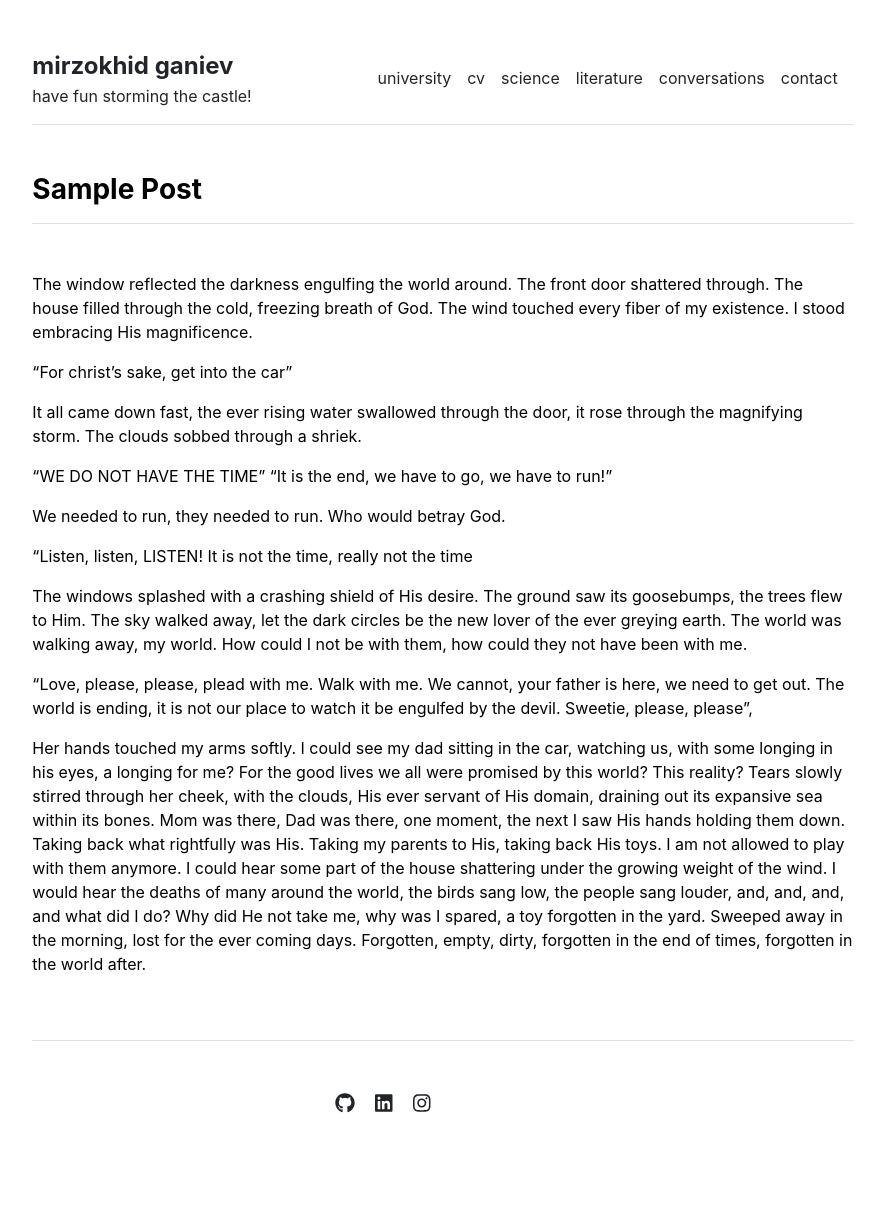
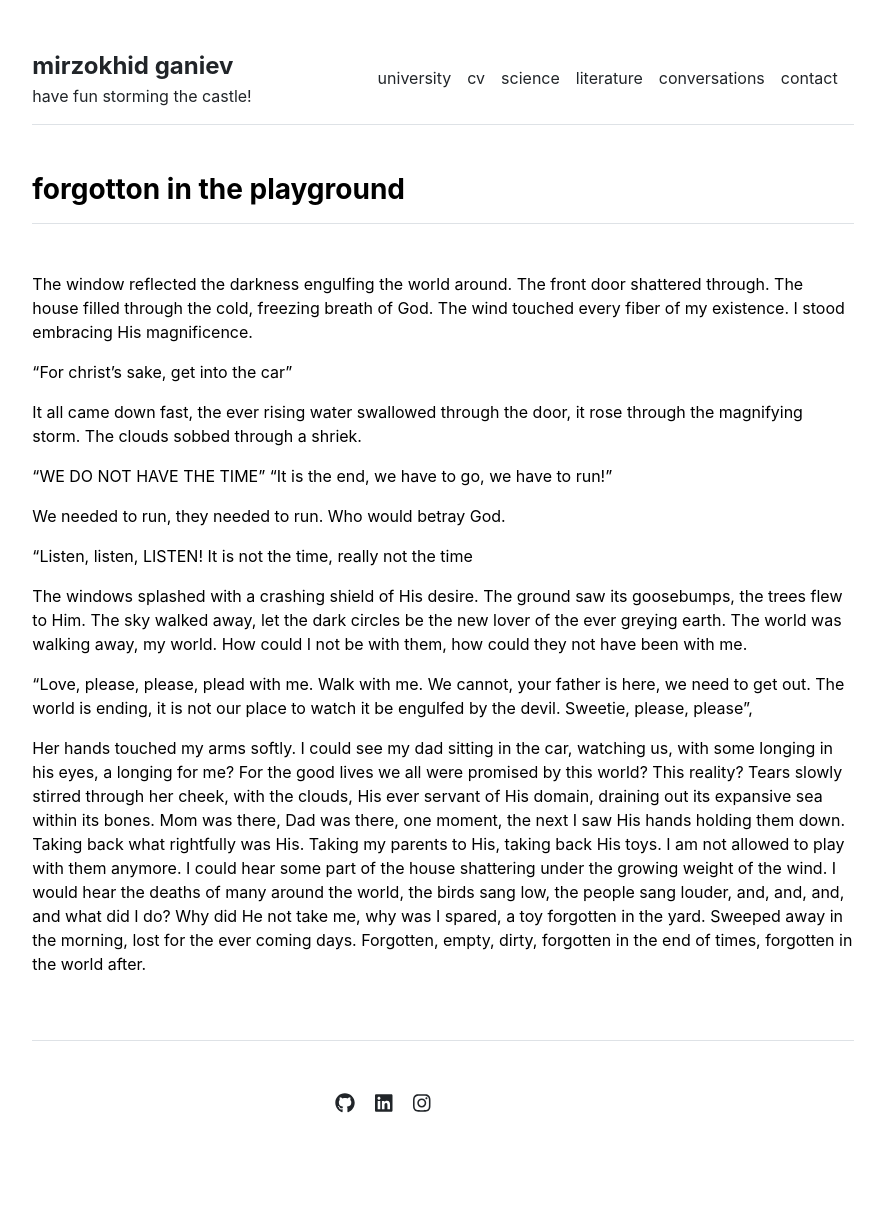
Before and after one commit to Mirzokhid/mirzokhid.github.io, a Jekyll site: the page built from literature/book/playground.md, in a window 1280 px wide. Shown: the whole page, without its empty margins (197-1080 px from the left). Built offline with Jekyll 4.4.1, drawn with Linux system fonts in a browser that asks for light colours.

Commit message:
Update playground.md

```diff
--- a/literature/book/playground.md
+++ b/literature/book/playground.md
@@ -1,6 +1,6 @@
 ---
 layout: post
-title: "Sample Post"
+title: "forgotton in the playground"
 ---
 
 The window reflected the darkness engulfing the world around. The front door shattered through. The house filled through the cold, freezing breath of God. The wind touched every fiber of my existence. I stood embracing His magnificence.
```
